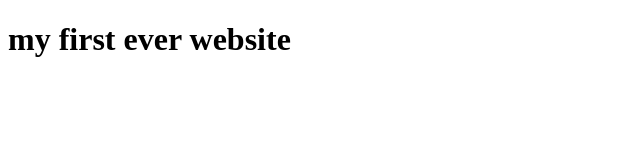
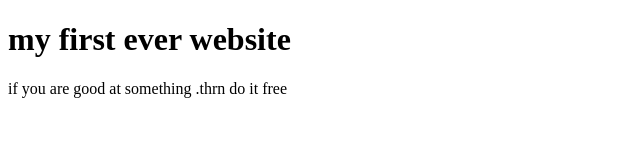
Before and after one commit to sakib-montasir/another-new-website, a plain HTML site: page index.html in a window 1280 px wide. Shown: the whole page, without its empty margins (0-640 px from the left). Drawn offline with Linux system fonts and the light colour scheme.

Commit message:
text added

```diff
--- a/index.html
+++ b/index.html
@@ -7,5 +7,6 @@
 </head>
 <body>
     <h1>my first ever website</h1>
+    <p>if you are good at something .thrn do it free</p>
 </body>
 </html>
```
